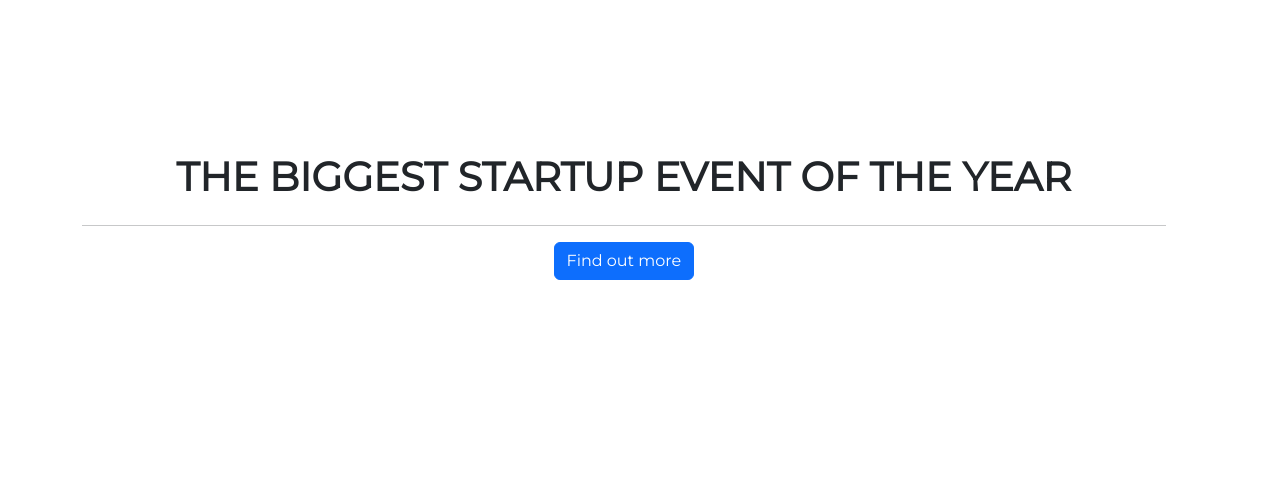
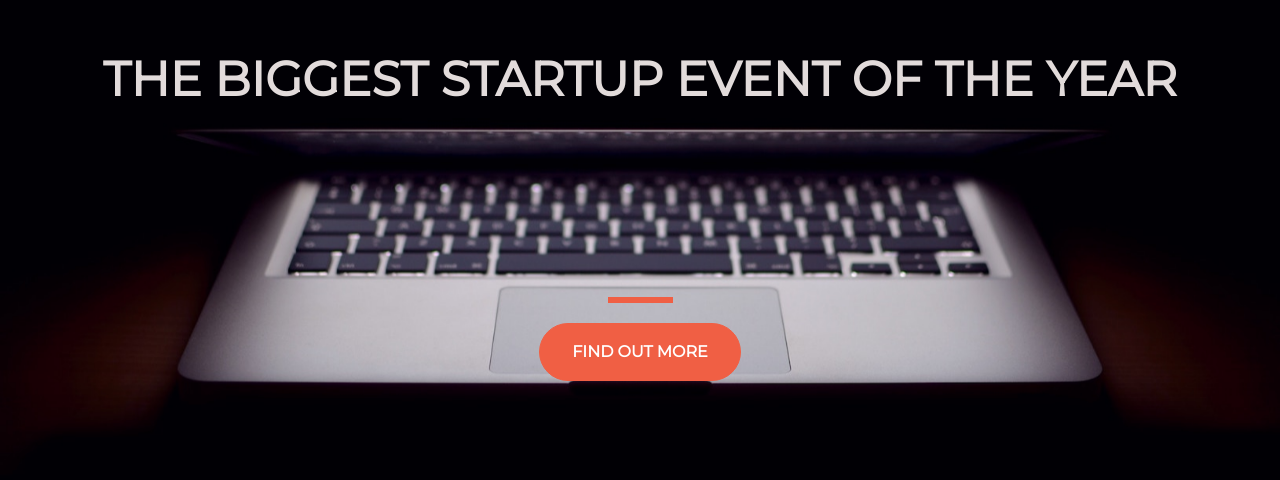
Before and after one commit to uFiTech/tech-startup, a plain HTML site: page index.html in a window 1280 px wide. Shown: the part 184-664 px from the top of the page. Drawn offline with nearby package versions, Linux system fonts and the light colour scheme.

Commit message:
Update style.css

```diff
--- a/style.css
+++ b/style.css
@@ -3,4 +3,47 @@ html {
   width: 100%;
   height: 100%;
   font-family: 'Montserrat', sans-serif;
+  background: url(header.jpg) no-repeat center center fixed;
+  -webkit-background-size: cover;
+  -moz-background-size: cover;
+  -o-background-size: cover;
+  background-size: cover;
 }
+
+h1 {
+  font-size: 3rem;
+  color: #e2dbdb;
+}
+
+hr {
+    margin: 20px auto;
+    color: #F05F44;
+    border: 3px solid #F05F44;
+    max-width: 65px;
+    opacity: 1;
+}
+
+.buffer {
+  height: 10rem;
+}
+
+.btn {
+  font-weight: 700;
+  border-radius: 300px;
+  text-transform: uppercase;
+}
+
+.btn-primary {
+  background-color: #F05F44;
+  border-color: #F05F44;
+}
+
+.btn-primary:hover {
+  background-color: #ee4b08;
+  border-color: #ee4b08;
+  border-width: 4px;
+}
+
+.btn-xl {
+  padding: 1rem 2rem;
+}
```
